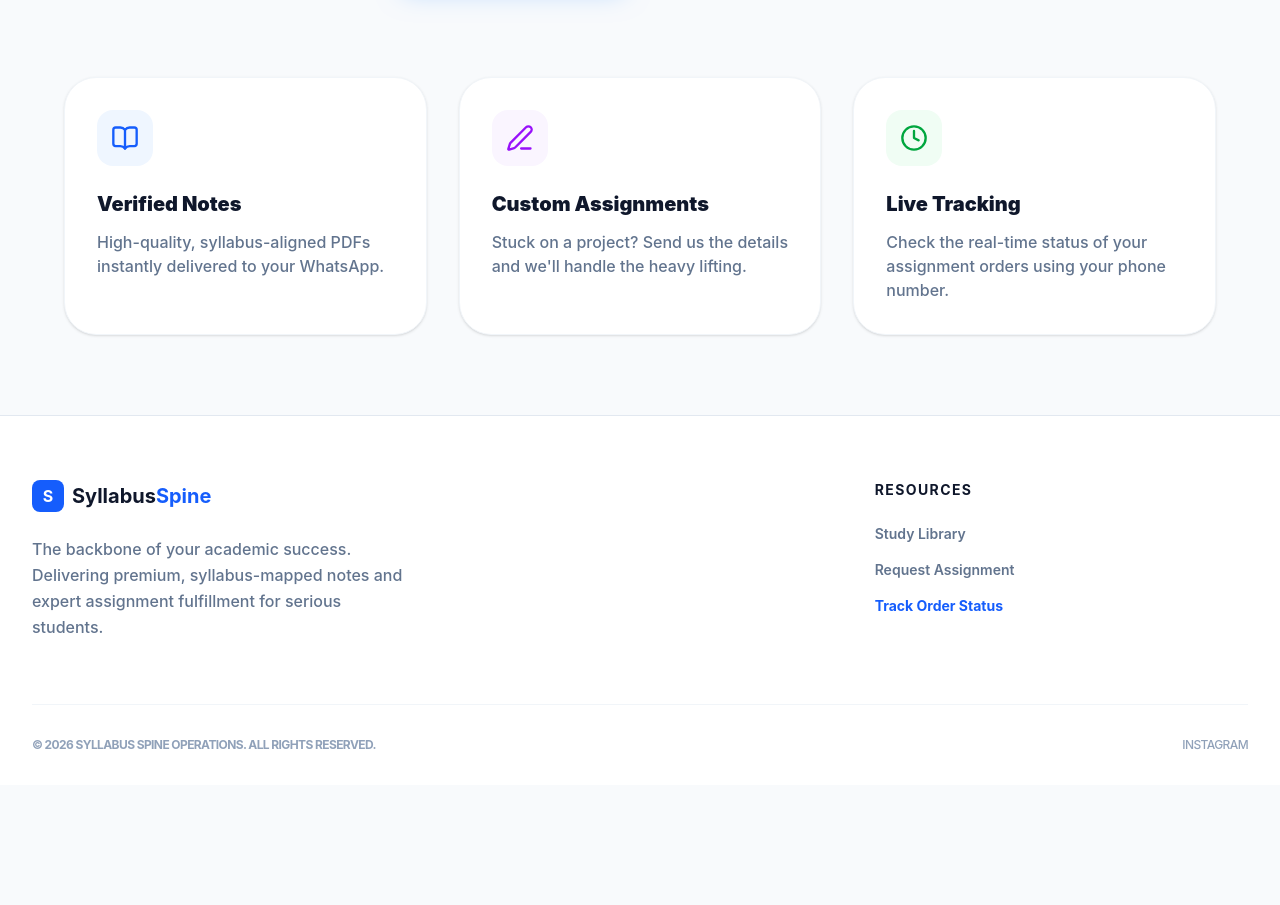
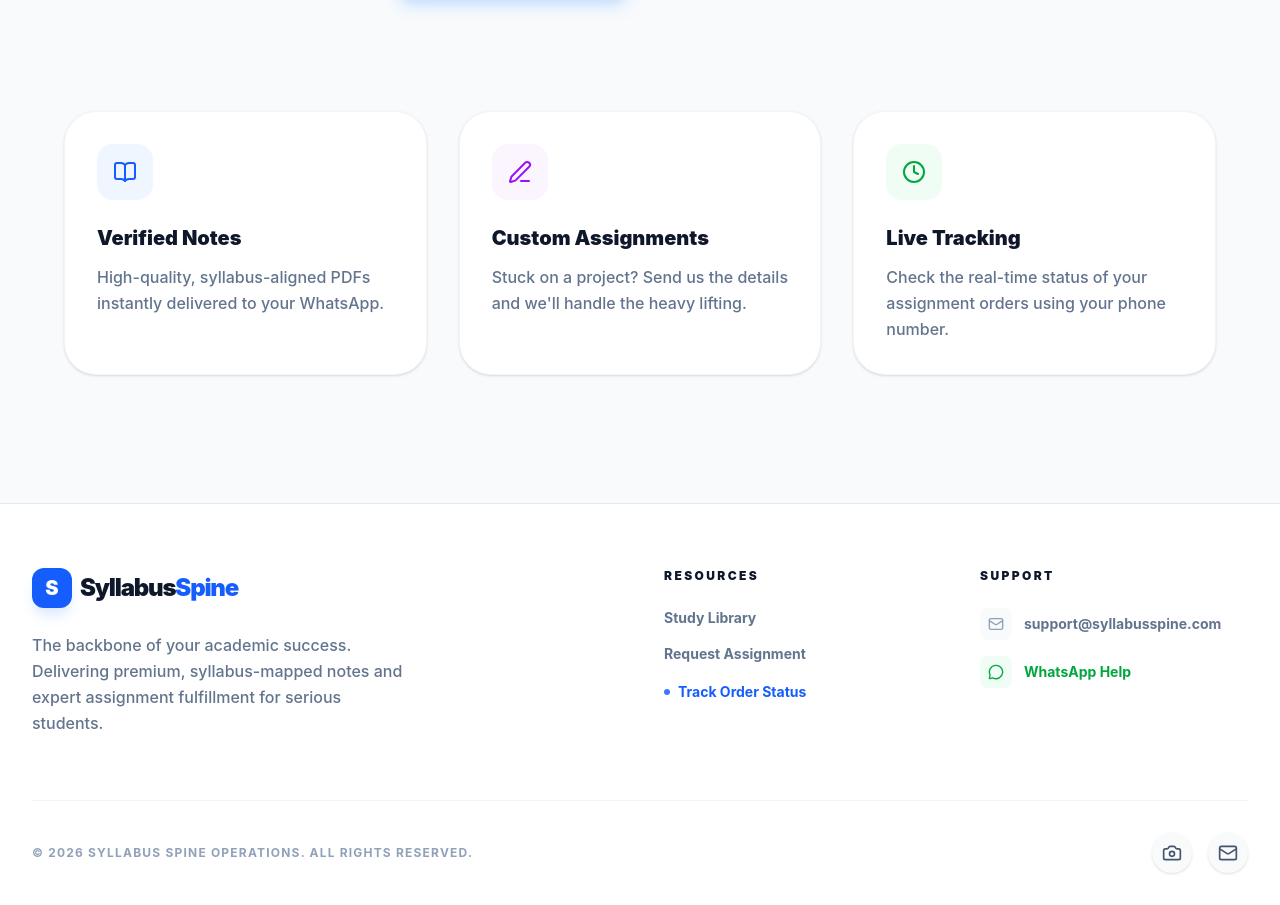
Before and after one commit to Harsh44199/Syllabus-Spine, a React (Vite) app: page / in a window 1280 px wide. Shown: the part 616-1521 px from the top of the page. Before the commit the page ends 1401 px from the top, so only its background shows below. Built offline with nearby package versions, Linux system fonts and the light colour scheme; the HTML template or start-up script is replaced by a standard one.

Commit message:
updates...

```diff
--- a/package.json
+++ b/package.json
@@ -13,7 +13,7 @@
     "@supabase/supabase-js": "^2.101.0",
     "@tailwindcss/postcss": "^4.2.2",
     "framer-motion": "^12.38.0",
-    "lucide-react": "^1.7.0",
+    "lucide-react": "^1.8.0",
     "react": "^19.2.4",
     "react-dom": "^19.2.4",
     "react-router-dom": "^7.13.2"
--- a/src/components/Footer.jsx
+++ b/src/components/Footer.jsx
@@ -1,47 +1,107 @@
 import React from 'react';
 import { Link } from 'react-router-dom';
+import { motion } from 'framer-motion';
+import { Camera, MessageCircle, Mail, MapPin, ExternalLink } from 'lucide-react';
+const Footer = () => {
+  if (!motion) return null;
+  return (
+    <footer className="bg-white border-t border-slate-200 pt-16 pb-8">
+      <div className="max-w-7xl mx-auto px-6 lg:px-8">
 
-const Footer = () => (
-  <footer className="bg-white border-t border-slate-200 pt-16 pb-8">
-    <div className="max-w-7xl mx-auto px-4 sm:px-6 lg:px-8">
-      <div className="grid grid-cols-1 md:grid-cols-3 gap-12 mb-16">
+        {/* TOP SECTION: 3-Column Grid */}
+        <div className="grid grid-cols-1 md:grid-cols-12 gap-12 mb-16">
 
-        {/* Brand Info */}
-        <div className="col-span-1 md:col-span-2">
+          {/* Brand Info - Takes up half on desktop */}
+          <div className="md:col-span-6">
             <div className="flex items-center gap-2 mb-6">
-            <div className="w-8 h-8 bg-blue-600 rounded-lg flex items-center justify-center text-white font-bold">S</div>
-            <span className="text-xl font-bold text-slate-900">
+              <div className="w-10 h-10 bg-blue-600 rounded-xl flex items-center justify-center text-white font-black text-xl shadow-lg shadow-blue-100">
+                S
+              </div>
+              <span className="text-2xl font-black text-slate-900 tracking-tighter">
                 Syllabus<span className="text-blue-600">Spine</span>
               </span>
             </div>
-          <p className="text-slate-500 max-w-sm leading-relaxed font-medium">
+            <p className="text-slate-500 max-w-sm leading-relaxed font-medium text-base">
               The backbone of your academic success. Delivering premium, syllabus-mapped notes and expert assignment fulfillment for serious students.
             </p>
           </div>
 
-        {/* Student Resources (All Admin links removed) */}
-        <div>
-          <h4 className="font-bold text-slate-900 mb-6 text-sm uppercase tracking-widest">Resources</h4>
-          <ul className="space-y-4 text-sm font-semibold text-slate-500">
-            <li><Link to="/notes" className="hover:text-blue-600 transition-colors">Study Library</Link></li>
-            <li><Link to="/assignments" className="hover:text-blue-600 transition-colors">Request Assignment</Link></li>
-            <li><Link to="/track-order" className="text-blue-600 hover:text-blue-700 transition-colors font-bold">Track Order Status</Link></li>
+          {/* Quick Links */}
+          <div className="md:col-span-3">
+            <h4 className="font-black text-slate-900 mb-6 text-xs uppercase tracking-[0.2em]">Resources</h4>
+            <ul className="space-y-4 text-sm font-bold text-slate-500">
+              <li>
+                <Link to="/notes" className="hover:text-blue-600 transition-all flex items-center gap-2 group">
+                  Study Library <ExternalLink size={14} className="opacity-0 group-hover:opacity-100 transition-opacity" />
+                </Link>
+              </li>
+              <li>
+                <Link to="/assignments" className="hover:text-blue-600 transition-all flex items-center gap-2 group">
+                  Request Assignment <ExternalLink size={14} className="opacity-0 group-hover:opacity-100 transition-opacity" />
+                </Link>
+              </li>
+              <li>
+                <Link to="/track-order" className="text-blue-600 hover:text-blue-700 transition-colors inline-flex items-center gap-2">
+                  <div className="w-1.5 h-1.5 rounded-full bg-blue-600 animate-pulse"></div>
+                  Track Order Status
+                </Link>
+              </li>
             </ul>
           </div>
 
+          {/* Support / Contact */}
+          <div className="md:col-span-3">
+            <h4 className="font-black text-slate-900 mb-6 text-xs uppercase tracking-[0.2em]">Support</h4>
+            <ul className="space-y-4 text-sm font-bold text-slate-500">
+              <li className="flex items-center gap-3">
+                <div className="w-8 h-8 rounded-lg bg-slate-50 flex items-center justify-center text-slate-400">
+                  <Mail size={16} />
+                </div>
+                <span className="hover:text-slate-900 cursor-pointer">support@syllabusspine.com</span>
+              </li>
+              <li className="flex items-center gap-3">
+                <div className="w-8 h-8 rounded-lg bg-green-50 flex items-center justify-center text-green-600">
+                  <MessageCircle size={16} />
+                </div>
+                <span className="hover:text-slate-900 cursor-pointer text-green-600">WhatsApp Help</span>
+              </li>
+            </ul>
+          </div>
         </div>
 
-      {/* Copyright & Bottom Bar */}
-      <div className="pt-8 border-t border-slate-100 flex flex-col md:flex-row justify-between items-center gap-4 text-xs font-bold text-slate-400 uppercase tracking-tighter">
-        <p>© 2026 Syllabus Spine Operations. All Rights Reserved.</p>
-        <div className="flex gap-6">
-          <a href="/" target="_blank" class="hover:text-blue-600 cursor-pointer">
-            <span class="font-medium">Instagram</span>
-          </a>
+        {/* BOTTOM SECTION: Copyright & Socials */}
+        <div className="pt-8 border-t border-slate-100 flex flex-col md:flex-row justify-between items-center gap-6">
+
+          <div className="text-[10px] md:text-xs font-bold text-slate-400 uppercase tracking-widest text-center md:text-left">
+            © 2026 SYLLABUS SPINE OPERATIONS. <br className="md:hidden" /> ALL RIGHTS RESERVED.
           </div>
+
+          <div className="flex items-center gap-4">
+            {/* Social Icons with Hover States */}
+            <motion.a
+              whileHover={{ y: -3 }}
+              whileTap={{ scale: 0.9 }}
+              href="https://instagram.com"
+              target="_blank"
+              className="w-10 h-10 rounded-full bg-slate-50 flex items-center justify-center text-slate-600 hover:bg-pink-50 hover:text-pink-600 transition-colors shadow-sm"
+            >
+              <Camera size={20} />
+            </motion.a>
+
+            <motion.a
+              whileHover={{ y: -3 }}
+              whileTap={{ scale: 0.9 }}
+              href="mailto:support@syllabusspine.com"
+              className="w-10 h-10 rounded-full bg-slate-50 flex items-center justify-center text-slate-600 hover:bg-blue-50 hover:text-blue-600 transition-colors shadow-sm"
+            >
+              <Mail size={20} />
+            </motion.a>
+          </div>
+
         </div>
       </div>
     </footer>
   );
+};
 
 export default Footer;
--- a/src/pages/Home.jsx
+++ b/src/pages/Home.jsx
@@ -6,78 +6,78 @@ import PageTransition from '../components/PageTransition';
 
 const Home = () => {
   if (!motion) return null;
-  // A simple staggered animation for the feature cards
+  // Animation Variants
   const containerVariants = {
     hidden: { opacity: 0 },
     show: {
       opacity: 1,
-      transition: { staggerChildren: 0.15 }
+      transition: { staggerChildren: 0.1 }
     }
   };
 
   const itemVariants = {
-    hidden: { opacity: 0, y: 20 },
-    show: { opacity: 1, y: 0, transition: { type: "spring", stiffness: 100 } }
+    hidden: { opacity: 0, y: 15 },
+    show: { opacity: 1, y: 0, transition: { type: "spring", stiffness: 120 } }
   };
-
   return (
     <PageTransition>
-      <div className="min-h-screen bg-slate-50 flex flex-col items-center justify-center px-4 py-20">
+      {/* LAYOUT FIX:
+          Changed 'min-h-screen' to 'h-auto' and removed 'justify-center'.
+          This ensures the section only takes up as much space as it needs,
+          allowing the footer to sit right below the features grid.
+      */}
+      <div className="h-auto bg-slate-50 flex flex-col items-center px-4 pt-12 pb-20 md:pt-24 md:pb-32">
 
         {/* HERO SECTION */}
-        <div className="max-w-4xl mx-auto text-center mb-24">
+        <div className="max-w-4xl mx-auto text-center mb-16 md:mb-28">
           <motion.div
-            initial={{ opacity: 0, scale: 0.8 }}
+            initial={{ opacity: 0, scale: 0.9 }}
             animate={{ opacity: 1, scale: 1 }}
-            transition={{ duration: 0.5, type: "spring" }}
-            className="inline-flex items-center gap-2 px-4 py-2 rounded-full bg-blue-100 text-blue-700 font-bold text-sm mb-8"
+            className="inline-flex items-center gap-2 px-3 py-1.5 rounded-full bg-blue-100 text-blue-700 font-bold text-[10px] sm:text-xs md:text-sm mb-6 md:mb-8"
           >
-            <span className="relative flex h-3 w-3">
+            <span className="relative flex h-2 w-2 md:h-3 md:w-3">
               <span className="animate-ping absolute inline-flex h-full w-full rounded-full bg-blue-400 opacity-75"></span>
-              <span className="relative inline-flex rounded-full h-3 w-3 bg-blue-500"></span>
+              <span className="relative inline-flex rounded-full h-2 w-2 md:h-3 md:w-3 bg-blue-500"></span>
             </span>
-            Premium Study Materials for Classes 9-12 & Beyond
+            PREMIUM STUDY MATERIALS FOR CLASSES 9-12
           </motion.div>
 
           <motion.h1
             initial={{ opacity: 0, y: 20 }}
             animate={{ opacity: 1, y: 0 }}
-            transition={{ delay: 0.1, duration: 0.5 }}
-            className="text-5xl md:text-7xl font-black text-slate-900 tracking-tight mb-8 leading-tight"
+            className="text-4xl sm:text-6xl md:text-7xl font-black text-slate-900 tracking-tight mb-6 md:mb-8 leading-[1.1]"
           >
-            Master Your Syllabus. <br/>
+            Master Your Syllabus. <br className="hidden sm:block" />
             <span className="text-blue-600">Save Your Time.</span>
           </motion.h1>
 
           <motion.p
             initial={{ opacity: 0, y: 20 }}
             animate={{ opacity: 1, y: 0 }}
-            transition={{ delay: 0.2, duration: 0.5 }}
-            className="text-lg md:text-xl text-slate-500 font-medium max-w-2xl mx-auto mb-10"
+            transition={{ delay: 0.1 }}
+            className="text-base md:text-xl text-slate-500 font-medium max-w-xl mx-auto mb-8 md:mb-10 px-2"
           >
-            Get instant access to top-tier notes, or hire us to complete your complex assignments so you can focus on what actually matters.
+            Get instant access to top-tier notes or hire us to handle your complex assignments so you can focus on what actually matters.
           </motion.p>
 
           <motion.div
             initial={{ opacity: 0, y: 20 }}
             animate={{ opacity: 1, y: 0 }}
-            transition={{ delay: 0.3, duration: 0.5 }}
-            className="flex flex-col sm:flex-row items-center justify-center gap-4"
+            transition={{ delay: 0.2 }}
+            className="flex flex-col sm:flex-row items-center justify-center gap-3 md:gap-4 px-4 sm:px-0"
           >
-            <Link to="/notes">
+            <Link to="/notes" className="w-full sm:w-auto">
               <motion.button
-                whileHover={{ scale: 1.05 }}
-                whileTap={{ scale: 0.95 }}
-                className="w-full sm:w-auto px-8 py-4 bg-blue-600 text-white rounded-2xl font-black shadow-xl shadow-blue-200 flex items-center justify-center gap-2"
+                whileTap={{ scale: 0.97 }}
+                className="w-full px-8 py-4 bg-blue-600 text-white rounded-2xl font-black shadow-lg shadow-blue-200 flex items-center justify-center gap-2 text-sm md:text-base"
               >
                 BROWSE LIBRARY <ArrowRight size={18} />
               </motion.button>
             </Link>
-            <Link to="/assignments">
+            <Link to="/assignments" className="w-full sm:w-auto">
               <motion.button
-                whileHover={{ scale: 1.05 }}
-                whileTap={{ scale: 0.95 }}
-                className="w-full sm:w-auto px-8 py-4 bg-white text-slate-900 border-2 border-slate-200 rounded-2xl font-black hover:bg-slate-50 flex items-center justify-center"
+                whileTap={{ scale: 0.97 }}
+                className="w-full px-8 py-4 bg-white text-slate-900 border-2 border-slate-200 rounded-2xl font-black hover:bg-slate-50 text-sm md:text-base"
               >
                 ORDER ASSIGNMENT
               </motion.button>
@@ -89,33 +89,31 @@ const Home = () => {
         <motion.div
           variants={containerVariants}
           initial="hidden"
-          whileInView="show" // This triggers the animation when the user scrolls down to it
-          viewport={{ once: true }} // Only animates once
-          className="max-w-6xl mx-auto grid grid-cols-1 md:grid-cols-3 gap-8 w-full"
+          whileInView="show"
+          viewport={{ once: true, margin: "-50px" }}
+          className="max-w-6xl mx-auto grid grid-cols-1 md:grid-cols-3 gap-4 md:gap-8 w-full"
         >
-          <motion.div variants={itemVariants} className="bg-white p-8 rounded-[2rem] border border-slate-100 shadow-sm hover:shadow-xl transition-all">
-            <div className="w-14 h-14 bg-blue-50 text-blue-600 rounded-2xl flex items-center justify-center mb-6">
-              <BookOpen size={28} />
-            </div>
-            <h3 className="text-xl font-black text-slate-900 mb-3">Verified Notes</h3>
-            <p className="text-slate-500 font-medium">High-quality, syllabus-aligned PDFs instantly delivered to your WhatsApp.</p>
-          </motion.div>
-
-          <motion.div variants={itemVariants} className="bg-white p-8 rounded-[2rem] border border-slate-100 shadow-sm hover:shadow-xl transition-all">
-            <div className="w-14 h-14 bg-purple-50 text-purple-600 rounded-2xl flex items-center justify-center mb-6">
-              <Edit3 size={28} />
-            </div>
-            <h3 className="text-xl font-black text-slate-900 mb-3">Custom Assignments</h3>
-            <p className="text-slate-500 font-medium">Stuck on a project? Send us the details and we'll handle the heavy lifting.</p>
-          </motion.div>
-
-          <motion.div variants={itemVariants} className="bg-white p-8 rounded-[2rem] border border-slate-100 shadow-sm hover:shadow-xl transition-all">
-            <div className="w-14 h-14 bg-green-50 text-green-600 rounded-2xl flex items-center justify-center mb-6">
-              <Clock size={28} />
-            </div>
-            <h3 className="text-xl font-black text-slate-900 mb-3">Live Tracking</h3>
-            <p className="text-slate-500 font-medium">Check the real-time status of your assignment orders using your phone number.</p>
-          </motion.div>
+          <FeatureCard
+            variants={itemVariants}
+            icon={<BookOpen size={24} />}
+            color="blue"
+            title="Verified Notes"
+            desc="High-quality, syllabus-aligned PDFs instantly delivered to your WhatsApp."
+          />
+          <FeatureCard
+            variants={itemVariants}
+            icon={<Edit3 size={24} />}
+            color="purple"
+            title="Custom Assignments"
+            desc="Stuck on a project? Send us the details and we'll handle the heavy lifting."
+          />
+          <FeatureCard
+            variants={itemVariants}
+            icon={<Clock size={24} />}
+            color="green"
+            title="Live Tracking"
+            desc="Check the real-time status of your assignment orders using your phone number."
+          />
         </motion.div>
 
       </div>
@@ -123,4 +121,31 @@ const Home = () => {
   );
 };
 
+/**
+ * FeatureCard Component
+ * Extracted for cleaner code and better mobile touch-handling.
+ */
+const FeatureCard = ({ variants, icon, color, title, desc }) => {
+  const colorMap = {
+    blue: "bg-blue-50 text-blue-600",
+    purple: "bg-purple-50 text-purple-600",
+    green: "bg-green-50 text-green-600"
+  };
+
+  return (
+    <motion.div
+      variants={variants}
+      className="bg-white p-6 md:p-8 rounded-[1.5rem] md:rounded-[2rem] border border-slate-100 shadow-sm active:scale-[0.98] transition-transform"
+    >
+      <div className={`w-12 h-12 md:w-14 md:h-14 ${colorMap[color]} rounded-xl md:rounded-2xl flex items-center justify-center mb-4 md:mb-6`}>
+        {icon}
+      </div>
+      <h3 className="text-lg md:text-xl font-black text-slate-900 mb-2 md:mb-3">{title}</h3>
+      <p className="text-sm md:text-base text-slate-500 font-medium leading-relaxed">
+        {desc}
+      </p>
+    </motion.div>
+  );
+};
+
 export default Home;
```
Also changed, not shown: src/pages/UserDashboard.jsx (+104 -70 lines), 1 other file (tests, documents, lock files or other folders). Lines whose indentation alone changed are shown as unchanged.
